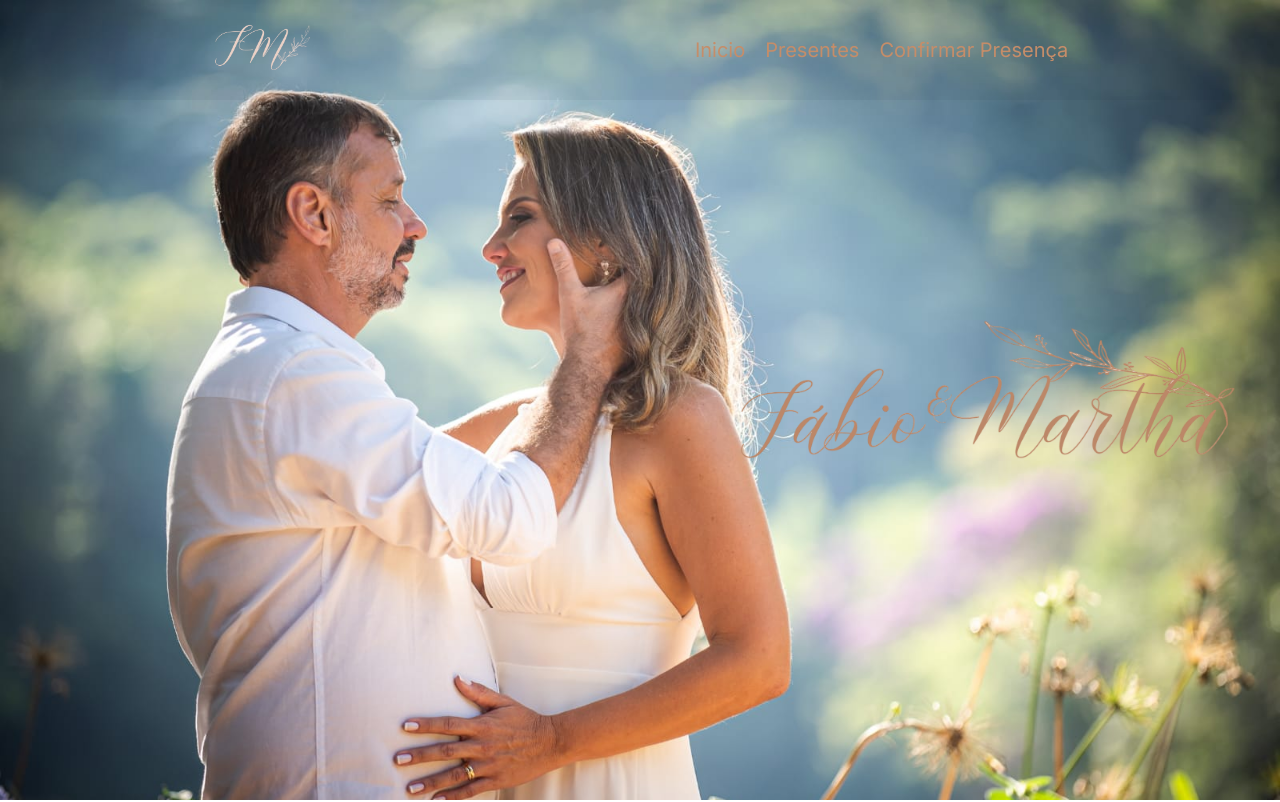
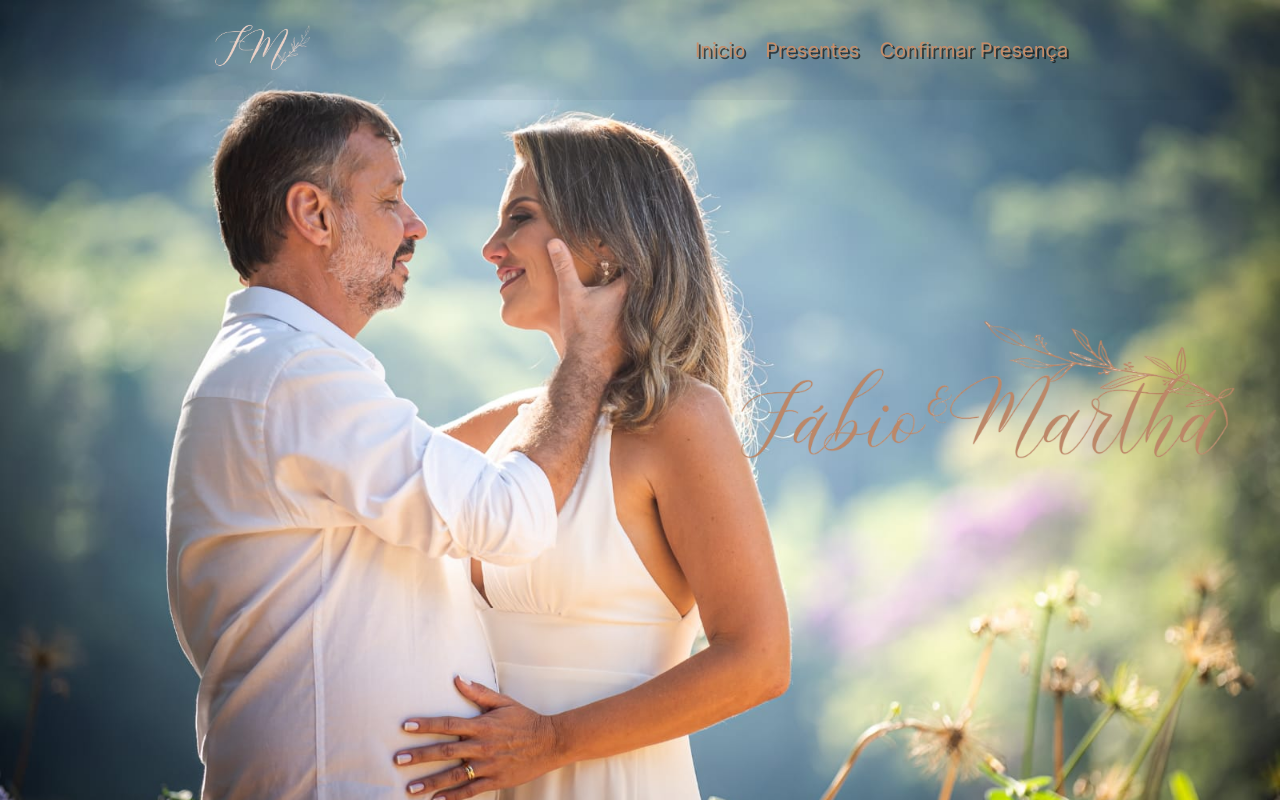
Before and after one commit to lucasfranchini/Wedding, a Next.js app: page / in a window 1280 px wide. Shown: the top 802 px of the page. Built offline with nearby package versions, Linux system fonts and the light colour scheme.

Commit message:
style: add text shadow

```diff
--- a/src/app/header/index.tsx
+++ b/src/app/header/index.tsx
@@ -11,7 +11,7 @@ const Header: React.FC = () => {
       <Image src="/FMClear.png" alt="F&M" width={100} height={40} />
       <div
         className={`flex items-center gap-5  ${
-          pathname === "/" && "text-shadow shadow-black"
+          pathname === "/" && "[text-shadow:_2px_2px_0_rgb(0_0_0_/_60%)]"
         }`}
       >
         <Link href="/">Inicio</Link>
```
